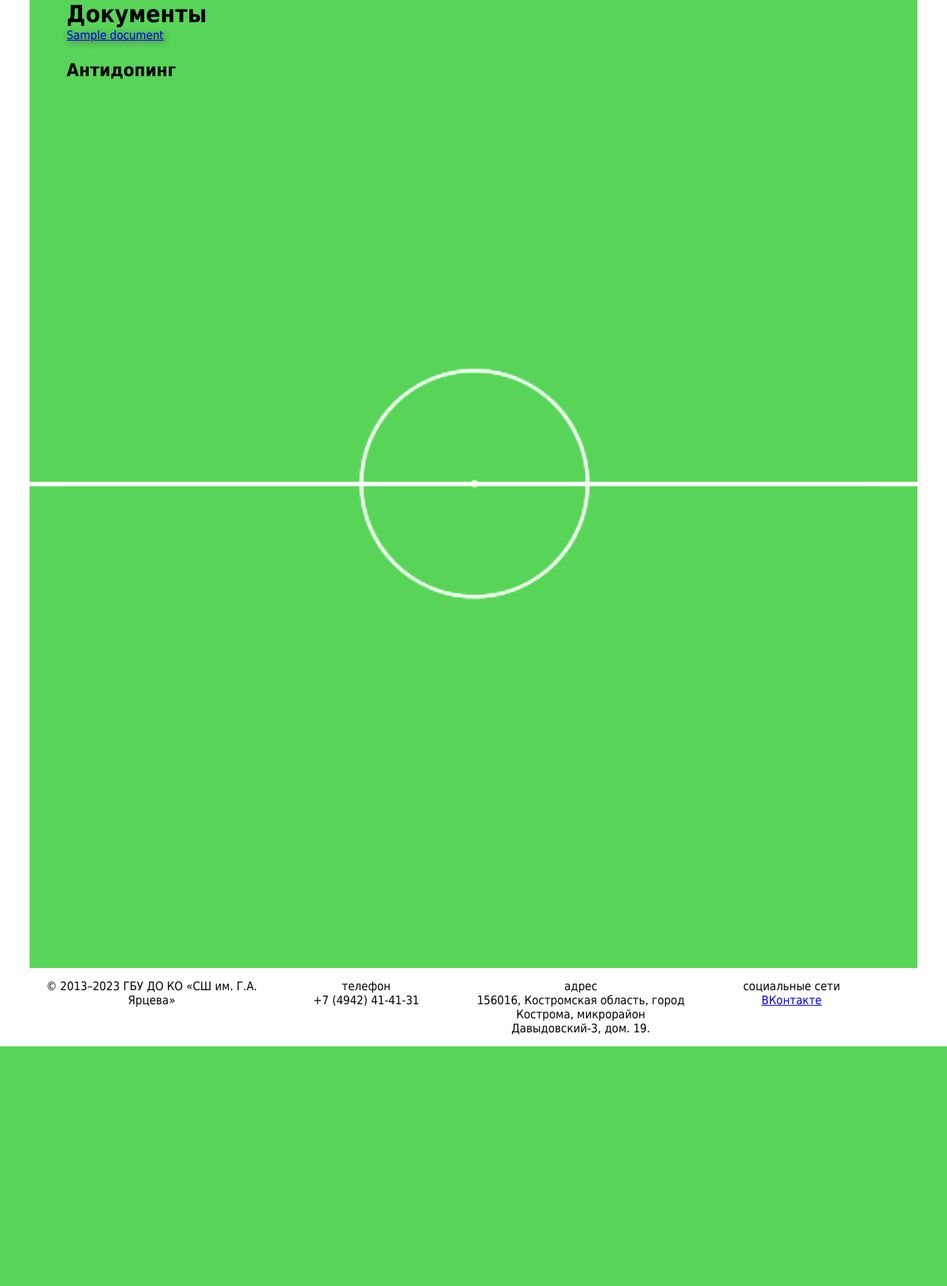
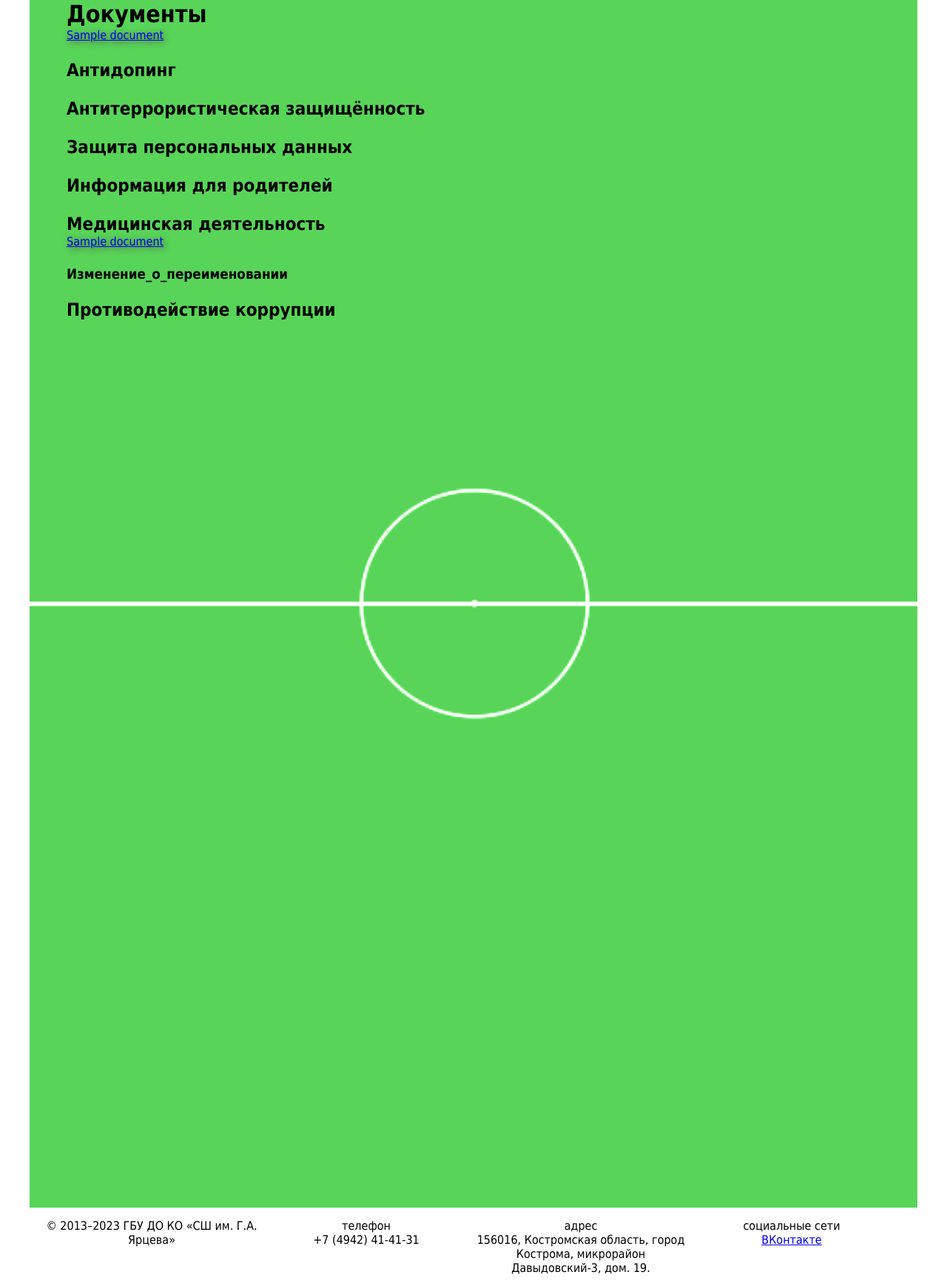
Before and after one commit to AirGuy-one/sports_school, a Django app: page /documents in a window 1280 px wide. Shown: the part 88-1827 px from the top of the page at 74% size. Before the commit the page ends 1503 px from the top, so only its background shows below. Run offline with Django 4.2, Linux system fonts and the light colour scheme; tables that the repository leaves empty hold one stand-in row (values such as "Sample post"); parts of the project's set-up code (start-up, migrations or seed data) failed here and were passed over.

Commit message:
Add document_files to the documents page

```diff
--- a/app/views.py
+++ b/app/views.py
@@ -3,6 +3,7 @@ import os
 from django.shortcuts import render, get_object_or_404
 from django.http import HttpResponse
 from django.conf import settings
+from django.db.models import Q
 from urllib.parse import quote
 
 from .models import News, Games, Document, DocumentCategory
@@ -62,12 +63,23 @@ def documents(request):
     docs = Document.objects.filter(pk__range=(1, 29)).select_related('category')
     anti_doping = Document.objects.filter(pk__range=(30, 32)).select_related('category')
     anti_terror = Document.objects.filter(pk__range=(33, 36)).select_related('category')
+    personal_data_security = Document.objects.filter(pk__range=(38, 41)).select_related('category')
+    info_for_parents = Document.objects.filter(pk__range=(42, 49)).select_related('category')
+
+    medical_activity = Document.objects.filter(Q(pk=1) | Q(pk=50)).select_related('category')
+    name_changing = Document.objects.filter(pk__range=(51, 52)).select_related('category')
+
+    anti_corruption = Document.objects.filter(pk__range=(53, 58)).select_related('category')
 
     context = {
         'docs': docs,
         'anti_doping': anti_doping,
         'anti_terror': anti_terror,
-
+        'personal_data_security': personal_data_security,
+        'info_for_parents': info_for_parents,
+        'medical_activity': medical_activity,
+        'name_changing': name_changing,
+        'anti_corruption': anti_corruption
     }
     return render(request, 'documents.html', context)
 
--- a/templates/documents.html
+++ b/templates/documents.html
@@ -19,6 +19,42 @@
                     <a href="{% url 'download' %}?filename={{ component.file }}&category={{ component.category.name }}">{{ component.title }}</a>
                 </p>
             {% endfor %}
+            <h2 style="margin-top: 24px;">Антитеррористическая защищённость</h2>
+            {% for component in anti_terror %}
+                <p>
+                    <a href="{% url 'download' %}?filename={{ component.file }}&category={{ component.category.name }}">{{ component.title }}</a>
+                </p>
+            {% endfor %}
+            <h2 style="margin-top: 24px;">Защита персональных данных</h2>
+            {% for component in personal_data_security %}
+                <p>
+                    <a href="{% url 'download' %}?filename={{ component.file }}&category={{ component.category.name }}">{{ component.title }}</a>
+                </p>
+            {% endfor %}
+            <h2 style="margin-top: 24px;">Информация для родителей</h2>
+            {% for component in info_for_parents %}
+                <p>
+                    <a href="{% url 'download' %}?filename={{ component.file }}&category={{ component.category.name }}">{{ component.title }}</a>
+                </p>
+            {% endfor %}
+            <h2 style="margin-top: 24px;">Медицинская деятельность</h2>
+            {% for component in medical_activity %}
+                <p>
+                    <a href="{% url 'download' %}?filename={{ component.file }}&category={{ component.category.name }}">{{ component.title }}</a>
+                </p>
+            {% endfor %}
+            <h3 style="margin-top: 24px;">Изменение_о_переименовании</h3>
+            {% for component in name_changing %}
+                <p>
+                    <a href="{% url 'download' %}?filename={{ component.file }}&category={{ component.category.name }}">{{ component.title }}</a>
+                </p>
+            {% endfor %}
+            <h2 style="margin-top: 24px;">Противодействие коррупции</h2>
+            {% for component in anti_corruption %}
+                <p>
+                    <a href="{% url 'download' %}?filename={{ component.file }}&category={{ component.category.name }}">{{ component.title }}</a>
+                </p>
+            {% endfor %}
         </div>
     </main>
 {% endblock %}
```
